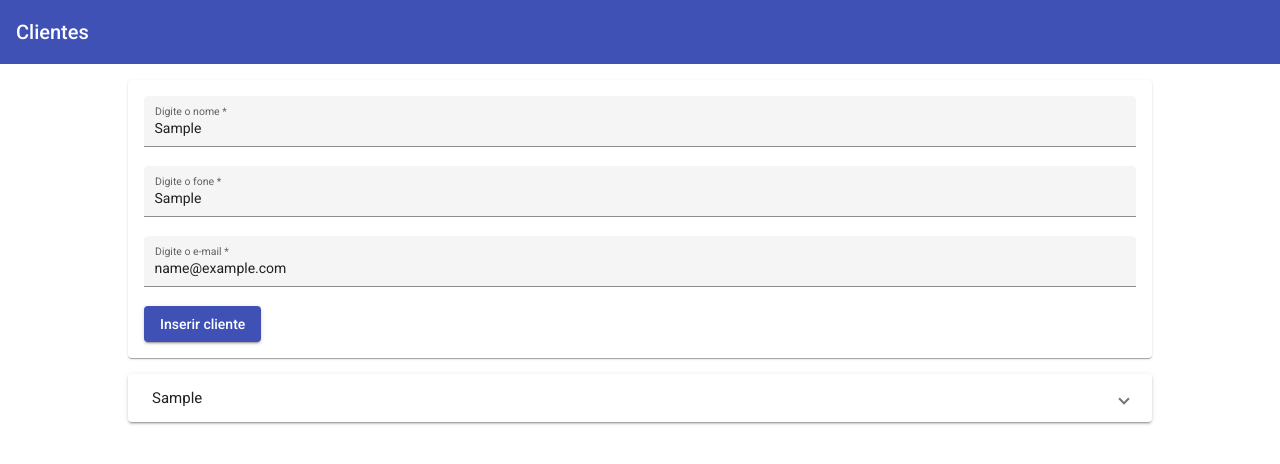
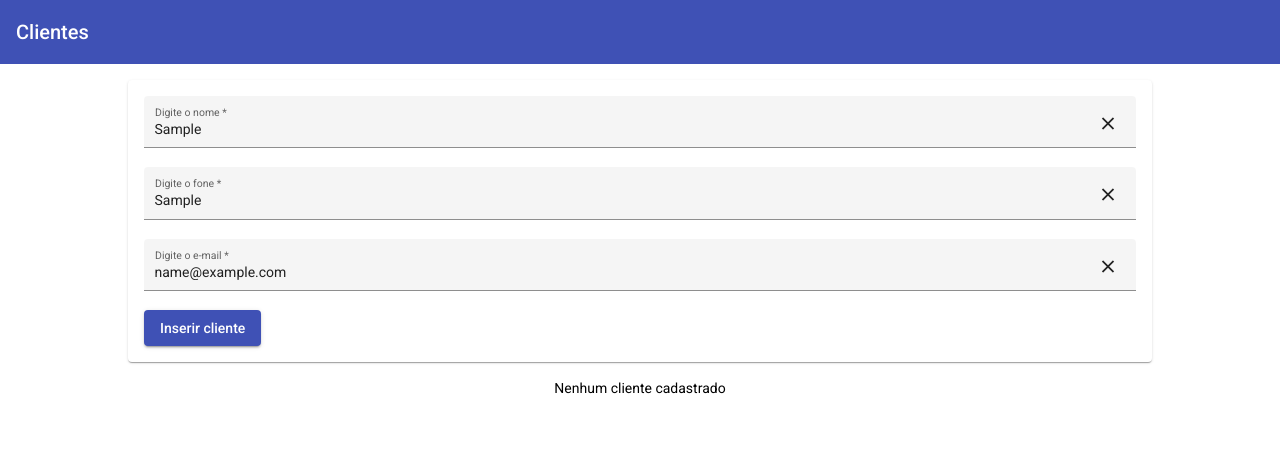
Before and after one commit to professorbossini/20221_fatec_ipi_paoo_mean_cadastro_clientes, an Angular app: page / in a window 1280 px wide. Both pictures are taken after typing "Sample", "Sample", "name@example.com" into the empty fields and a click on the button "Inserir cliente". Shown: the top 464 px of the page. Built offline with nearby package versions, Linux system fonts and the light colour scheme.

Commit message:
Refatoração: Usando Service como SSOT.
Componentes se comunicam por meio de um serviço. Diretivas Input e Output descartadas. Refatoração no tratamento de erro no form de cadastro de clientes.

```diff
--- a/src/app/app.component.html
+++ b/src/app/app.component.html
@@ -1,5 +1,5 @@
 <app-cabecalho></app-cabecalho>
 <main>
-  <app-cliente-inserir (clienteAdicionado)="onClienteAdicionado($event)"></app-cliente-inserir>
-  <app-cliente-lista [clientes]="clientes"></app-cliente-lista>
+  <app-cliente-inserir></app-cliente-inserir>
+  <app-cliente-lista></app-cliente-lista>
 </main>
--- a/src/app/app.module.ts
+++ b/src/app/app.module.ts
@@ -14,6 +14,7 @@ import { AppComponent } from './app.component';
 import { ClienteInserirComponent } from './clientes/cliente-inserir/cliente-inserir.component';
 import { CabecalhoComponent } from './cabecalho/cabecalho.component';
 import { ClienteListaComponent } from './clientes/cliente-lista/cliente-lista.component';
+import { ClienteService } from './clientes/cliente.service';
 
 
 @NgModule({
@@ -35,7 +36,7 @@ import { ClienteListaComponent } from './clientes/cliente-lista/cliente-lista.co
     MatInputModule,
     MatToolbarModule
   ],
-  providers: [],
+  providers: [ClienteService],
   bootstrap: [AppComponent]
 })
 export class AppModule { }
--- a/src/app/clientes/cliente-inserir/cliente-inserir.component.html
+++ b/src/app/clientes/cliente-inserir/cliente-inserir.component.html
@@ -11,12 +11,13 @@
                 ngModel
                 name="nome"
                 required
-                minlength="3">
+                minlength="3"
+                #nomeInput>
             <button
-                *ngIf="nome"
+                *ngIf="clienteForm.value.nome"
                 matSuffix
                 mat-icon-button
-                (click)="nome=''">
+                (click)="nomeInput.value=''">
                 <mat-icon>close</mat-icon>
             </button>
             <mat-error>Digite um nome válido</mat-error>
@@ -29,12 +30,13 @@
                 type="text"
                 ngModel
                 name="fone"
-                required>
+                required
+                #foneInput>
             <button
-                *ngIf="fone"
+                *ngIf="foneInput.value"
                 matSuffix
                 mat-icon-button
-                (click)="fone=''">
+                (click)="foneInput.value=''">
                 <mat-icon>close</mat-icon>
             </button>
             <mat-error>Digite um telefone válido</mat-error>
@@ -47,12 +49,13 @@
                 type="text"
                 ngModel
                 name="email"
-                required>
+                required
+                #emailInput>
             <button
-                *ngIf="email"
+                *ngIf="emailInput.value"
                 matSuffix
                 mat-icon-button
-                (click)="email=''">
+                (click)="emailInput.value=''">
                 <mat-icon>close</mat-icon>
             </button>
             <mat-error>Digite um e-mail válido</mat-error>
--- a/src/app/clientes/cliente-inserir/cliente-inserir.component.ts
+++ b/src/app/clientes/cliente-inserir/cliente-inserir.component.ts
@@ -1,6 +1,7 @@
-import { Component, EventEmitter, Output } from '@angular/core'
+import { Component } from '@angular/core'
 import { NgForm } from '@angular/forms';
 import { Cliente } from '../cliente.model';
+import { ClienteService } from '../cliente.service';
 
 @Component({
     selector: 'app-cliente-inserir',
@@ -9,28 +10,21 @@ import { Cliente } from '../cliente.model';
 })
 export class ClienteInserirComponent{
 
-    @Output()
-    clienteAdicionado = new EventEmitter<Cliente>();
+    constructor(private clienteService: ClienteService){
 
-    nome: string;
-    fone: string;
-    email: string;
-
+    }
 
     onAdicionarCliente(form: NgForm){
         if (form.invalid){
             return;
         }
-        this.clienteAdicionado.emit(form.value);
+        console.log("Form está válido")
+        this.clienteService.adicionarCliente(
+            form.value.nome,
+            form.value.fone,
+            form.value.email
+        )
+        console.log("Foi sim inserido")
+
     }
-    // v1
-    // onAdicionarCliente(form: NgForm){
-    //     const cliente: Cliente = {
-    //         nome: form.value.nome,
-    //         fone: form.value.fone,
-    //         email: form.value.email
-    //     }
-    //     this.clienteAdicionado.emit(cliente)
-    // }
-
 }
--- a/src/app/clientes/cliente-lista/cliente-lista.component.ts
+++ b/src/app/clientes/cliente-lista/cliente-lista.component.ts
@@ -1,14 +1,29 @@
-import { Component, Input } from '@angular/core';
+import { Component, Input, OnInit } from '@angular/core';
 import { Cliente } from '../cliente.model';
+import { ClienteService } from '../cliente.service';
 
 @Component({
   selector: 'app-cliente-lista',
   templateUrl: './cliente-lista.component.html',
   styleUrls: ['./cliente-lista.component.css']
 })
-export class ClienteListaComponent {
+export class ClienteListaComponent implements OnInit{
 
-  @Input()
   clientes: Cliente[] = []
 
+  constructor (private clienteService: ClienteService){
+  }
+
+  ngOnInit(): void {
+    this.clientes = this.clienteService.getClientes()
+  }
+
+
+  // private clienteService: ClienteService;
+
+  // constructor (clienteService: ClienteService){
+  //   this.clienteService = clienteService;
+  // }
+
+
 }
--- /dev/null
+++ b/src/app/clientes/cliente.service.ts
@@ -0,0 +1,15 @@
+import { Cliente } from "./cliente.model";
+
+export class ClienteService{
+    private clientes: Cliente[] = [];
+
+    getClientes(): Cliente[]{
+        return [...this.clientes];
+    }
+
+    adicionarCliente (nome: string, fone: string, email: string): void {
+        this.clientes.push({
+            nome, fone, email
+        })
+    }
+}
```
